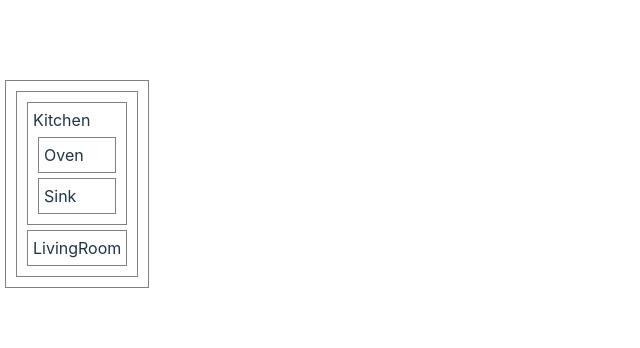
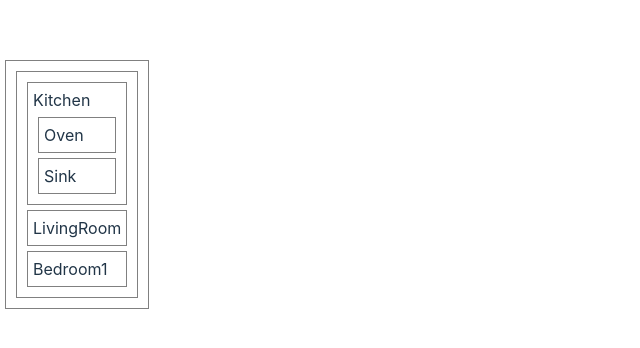
Before and after one commit to marieblakely/floorplan-lab, a React (Vite) app: page / in a window 1280 px wide. Shown: the part 216-564 px from the top of the page, without its empty margins (0-640 px from the left). Built offline with nearby package versions, Linux system fonts and the light colour scheme.

Commit message:
add bedroom 1 to FloorPlan

```diff
--- a/src/Bedroom.jsx
+++ b/src/Bedroom.jsx
@@ -0,0 +1,12 @@
+const Bedroom = (props) => {
+  return (
+    <>
+      <div>
+        {props.name}
+        {props.bedNum}
+      </div>
+    </>
+  )
+}
+
+export default Bedroom
--- a/src/FloorPlan.jsx
+++ b/src/FloorPlan.jsx
@@ -1,11 +1,14 @@
 import Kitchen from "./Kitchen"
 import LivingRoom from "./LivingRoom"
+import Bedroom from "./Bedroom"
 
 const FloorPlan = (props) => {
   return (
     <div>
+      {props.name}
       <Kitchen />
       <LivingRoom />
+      <Bedroom name='Bedroom' bedNum={1} />
     </div>
   )
 }
```
Also changed, not shown: src/Bath.jsx (+10 -0 lines).
